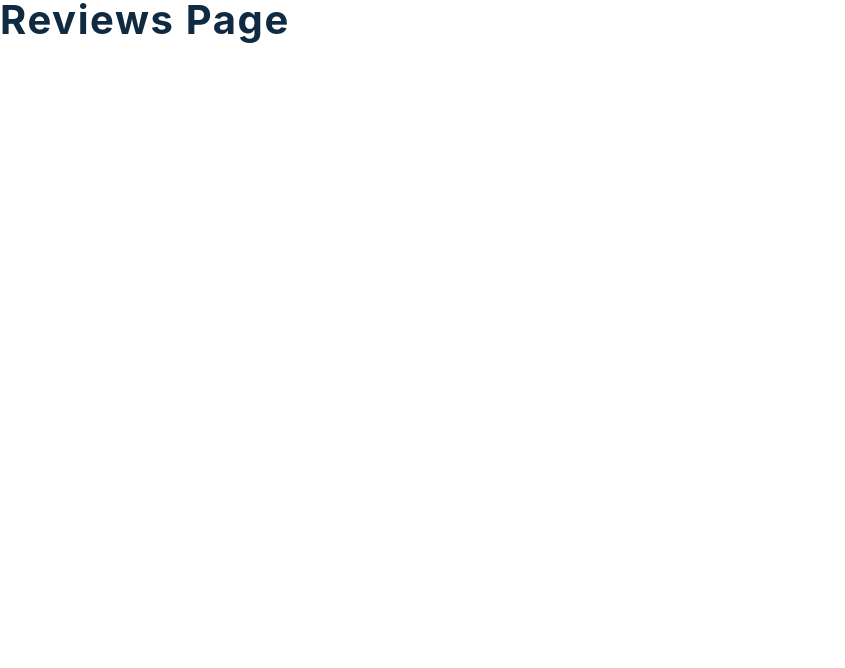
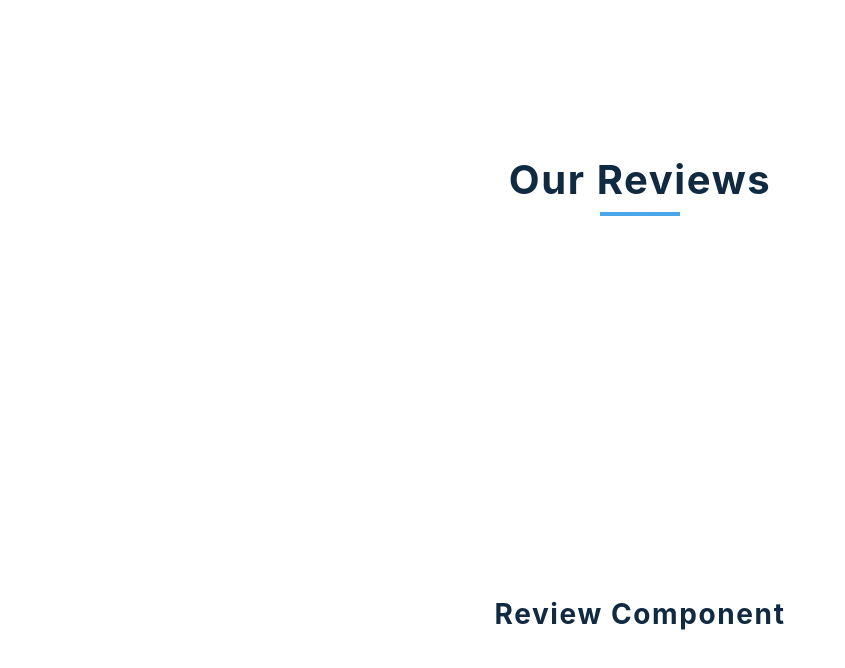
Before and after one commit to nick-tester/react-mini-projects, a React (Create React App) app: page /03 in a window 1280 px wide. Shown: the top 668 px of the page, without its empty margins (0-845 px from the left). Built offline with nearby package versions, Linux system fonts and the light colour scheme.

Commit message:
project 3: css and html

```diff
--- a/package.json
+++ b/package.json
@@ -8,6 +8,7 @@
     "@testing-library/user-event": "^12.8.3",
     "react": "^17.0.2",
     "react-dom": "^17.0.2",
+    "react-icons": "^4.3.1",
     "react-router-dom": "^6.1.1",
     "react-scripts": "4.0.3",
     "web-vitals": "^1.1.2"
--- a/src/pages/03/Reviews.js
+++ b/src/pages/03/Reviews.js
@@ -2,10 +2,21 @@ import CSS from "./Reviews.module.css";
 
 const Reviews = () => {
     return (
-        <div>
-            <h2>reviews page</h2>
-        </div>
+        <main className={CSS.main}>
+            <div className={CSS.title}>
+                <h2>our reviews</h2>
+                <div className={CSS.underline}></div>
+            </div>
+            <Review />
+        </main>
     );
-}
+};
+
+
+const Review = () => {
+    return <h3>review component</h3>
+};
+
+
 
 export default Reviews;
--- a/src/pages/03/Reviews.module.css
+++ b/src/pages/03/Reviews.module.css
@@ -161,3 +161,7 @@ Reviews
   background: var(--clr-primary-5);
   color: var(--clr-primary-1);
 }
+.icon__githubsquare {
+  font-size: 3rem;
+  color: hsl(205, 86%, 17%);
+}
```
